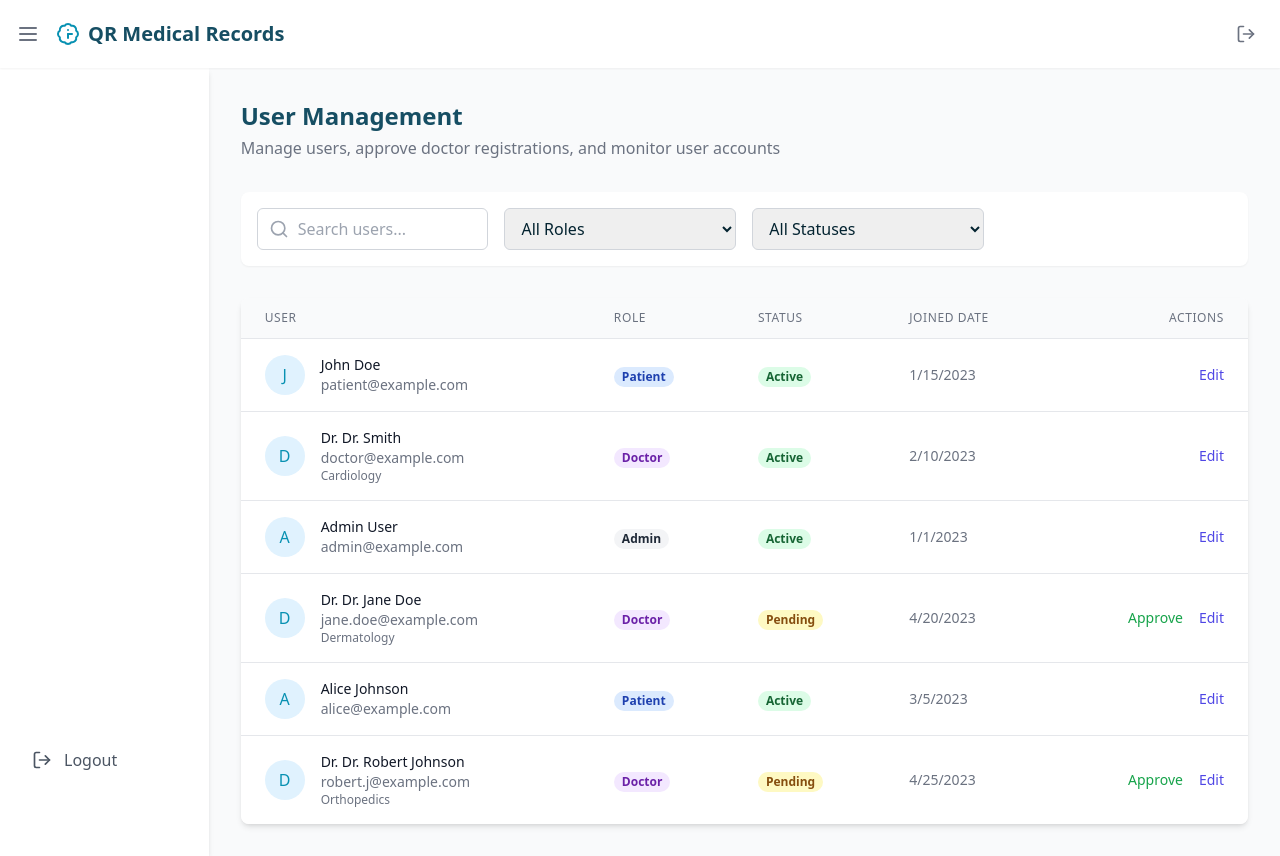
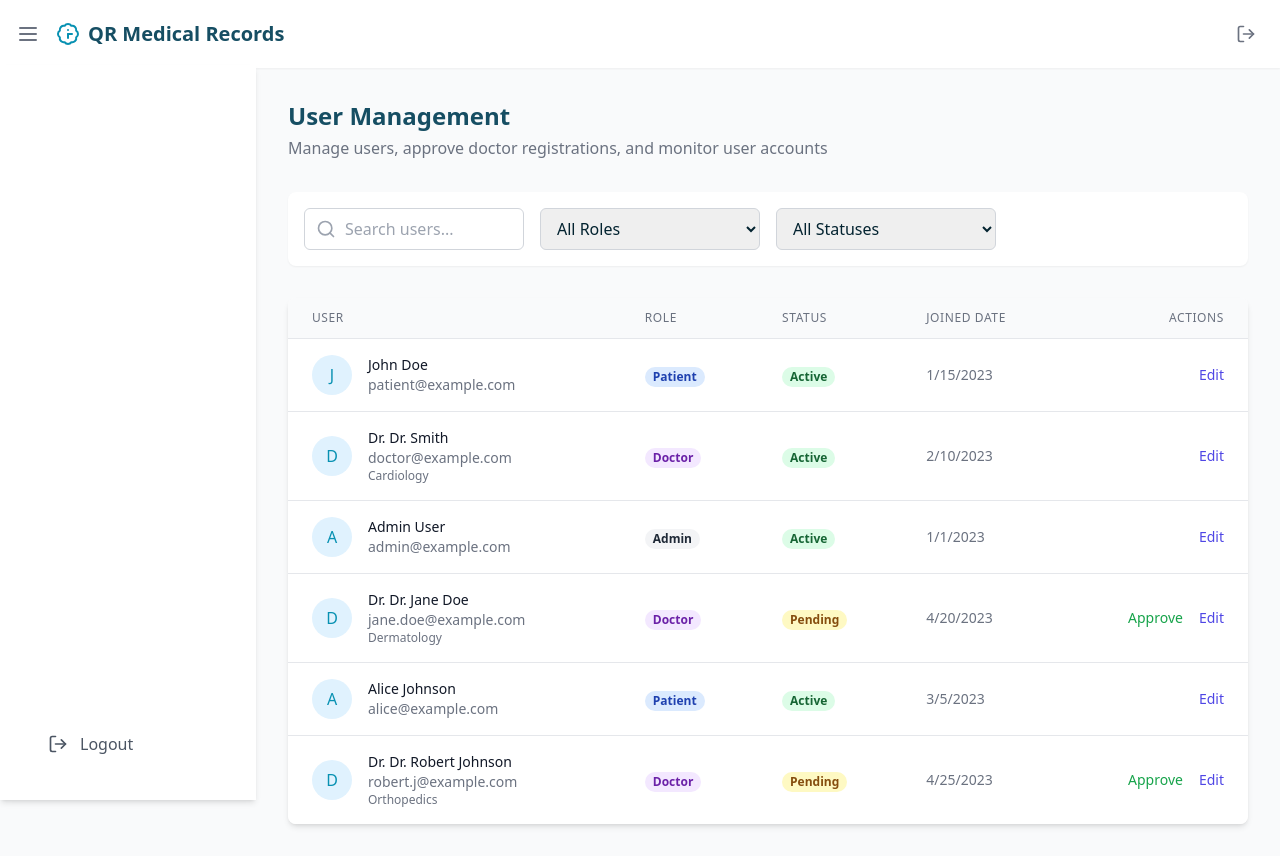
Before and after one commit to Dax12004/med-qr-connect, a React (Vite) app: page /admin/users in a window 1280 px wide. Built offline with nearby package versions, Linux system fonts and the light colour scheme.

Commit message:
Fix: Sidebar and content display issues
Fixes issues with the sidebar, content visibility, and logout button placement, ensuring proper display and functionality.

```diff
--- a/src/components/layout/DashboardLayout.tsx
+++ b/src/components/layout/DashboardLayout.tsx
@@ -1,3 +1,4 @@
+
 import React, { useState } from "react";
 import { Link, useLocation, useNavigate } from "react-router-dom";
 import { useAuth } from "@/contexts/AuthContext";
@@ -72,9 +73,11 @@ const icons = {
       <line x1="21" x2="9" y1="12" y2="12" />
     </svg>
 };
+
 interface DashboardLayoutProps {
   children: React.ReactNode;
 }
+
 const DashboardLayout: React.FC<DashboardLayoutProps> = ({
   children
 }) => {
@@ -85,6 +88,7 @@ const DashboardLayout: React.FC<DashboardLayoutProps> = ({
   const navigate = useNavigate();
   const location = useLocation();
   const [isSidebarOpen, setIsSidebarOpen] = useState(true);
+
   const handleLogout = () => {
     logout();
     navigate("/");
@@ -149,13 +153,20 @@ const DashboardLayout: React.FC<DashboardLayoutProps> = ({
     }
     return [];
   };
+
   const navLinks = getNavLinks();
-  return <div className="min-h-screen flex flex-col bg-gray-50">
+
+  return (
+    <div className="min-h-screen flex flex-col bg-gray-50">
       {/* Top Navbar */}
       <header className="bg-white shadow-sm z-10">
         <div className="container mx-auto px-4 py-4 flex justify-between items-center">
           <div className="flex items-center">
-            <button onClick={() => setIsSidebarOpen(!isSidebarOpen)} className="mr-4 text-gray-500 hover:text-medical-primary">
+            <button
+              onClick={() => setIsSidebarOpen(!isSidebarOpen)}
+              className="mr-4 text-gray-500 hover:text-medical-primary"
+              aria-label={isSidebarOpen ? "Close sidebar" : "Open sidebar"}
+            >
               <svg xmlns="http://www.w3.org/2000/svg" className="h-6 w-6" fill="none" viewBox="0 0 24 24" stroke="currentColor">
                 <path strokeLinecap="round" strokeLinejoin="round" strokeWidth={2} d="M4 6h16M4 12h16M4 18h16" />
               </svg>
@@ -186,19 +197,36 @@ const DashboardLayout: React.FC<DashboardLayoutProps> = ({
       </header>
 
       {/* Sidebar and Main Content */}
-      <div className="flex flex-grow">
+      <div className="flex flex-grow relative">
         {/* Sidebar */}
-        <aside className={`bg-white shadow-md transition-all duration-300 ${isSidebarOpen ? "w-64" : "w-0 -ml-64"}`}>
-          <nav className="pt-6 px-4 h-full">
+        <aside
+          className={`fixed top-[65px] h-[calc(100vh-65px)] bg-white shadow-md z-10 transition-all duration-300 ease-in-out ${
+            isSidebarOpen ? "w-64 left-0" : "w-64 -left-64"
+          }`}
+        >
+          <nav className="pt-6 px-4 h-full flex flex-col justify-between">
             <div className="space-y-1">
-              {navLinks.map(link => <Link key={link.path} to={link.path} className={`flex items-center py-3 px-4 rounded-md transition-colors ${location.pathname === link.path ? "bg-medical-light text-medical-primary" : "text-gray-600 hover:bg-gray-100"}`}>
+              {navLinks.map(link => (
+                <Link
+                  key={link.path}
+                  to={link.path}
+                  className={`flex items-center py-3 px-4 rounded-md transition-colors ${
+                    location.pathname === link.path
+                      ? "bg-medical-light text-medical-primary"
+                      : "text-gray-600 hover:bg-gray-100"
+                  }`}
+                >
                   <span className="mr-3">{link.icon}</span>
                   <span>{link.name}</span>
-                </Link>)}
+                </Link>
+              ))}
             </div>
 
-            <div className="absolute bottom-0 left-0 right-0 p-4">
-              <button onClick={handleLogout} className="flex items-center w-full py-3 rounded-md text-gray-600 hover:bg-gray-100 transition-colors px-[16px]">
+            <div className="mb-4 p-4">
+              <button
+                onClick={handleLogout}
+                className="flex items-center w-full py-3 rounded-md text-gray-600 hover:bg-gray-100 transition-colors px-[16px]"
+              >
                 <span className="mr-3">{icons.logout}</span>
                 <span>Logout</span>
               </button>
@@ -207,10 +235,14 @@ const DashboardLayout: React.FC<DashboardLayoutProps> = ({
         </aside>
 
         {/* Main Content */}
-        <main className="flex-grow p-8">
+        <main className={`flex-grow p-8 transition-all duration-300 ${
+          isSidebarOpen ? "ml-64" : "ml-0"
+        }`}>
           {children}
         </main>
       </div>
-    </div>;
+    </div>
+  );
 };
+
 export default DashboardLayout;
```
